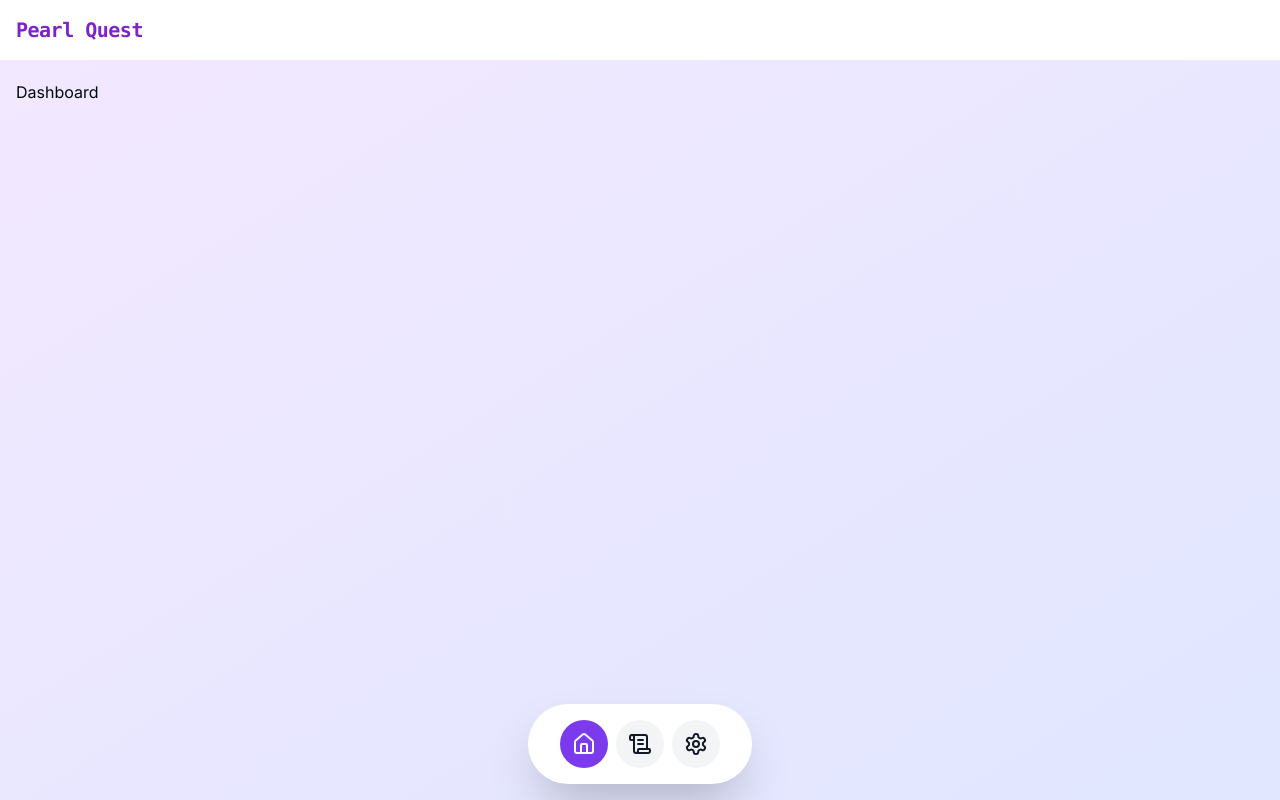
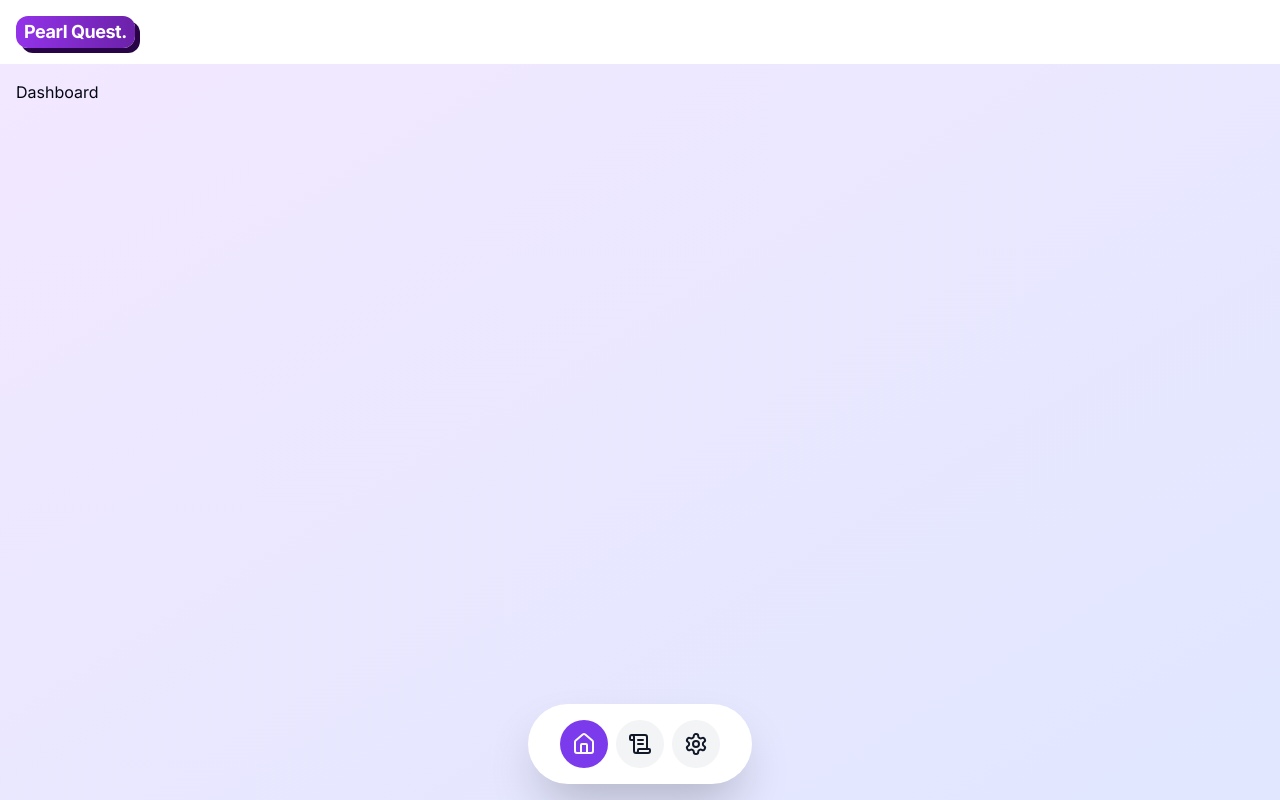
Before and after one commit to sheikhameen/pearl-quest, a Next.js app: page / in a window 1280 px wide. Built offline with nearby package versions, Linux system fonts and the light colour scheme.

Commit message:
Feat: update new logo

```diff
--- a/src/components/appbar.tsx
+++ b/src/components/appbar.tsx
@@ -3,8 +3,8 @@ import React from "react";
 const AppBar = () => {
   return (
     <div className="fixed top-0 inset-x-0 bg-white p-4">
-      <div className="text-xl font-bold text-purple-700 font-mono tracking-tight">
-        Pearl Quest
+      <div className="text-lg font-bold bg-gradient-to-r from-purple-600 to-purple-800 text-white w-max px-2 py-0.5 rounded-sm tracking-tight shadow-[5px_5px_0_rgba(40,4,70,1)]">
+        Pearl Quest.
       </div>
     </div>
   );
```
